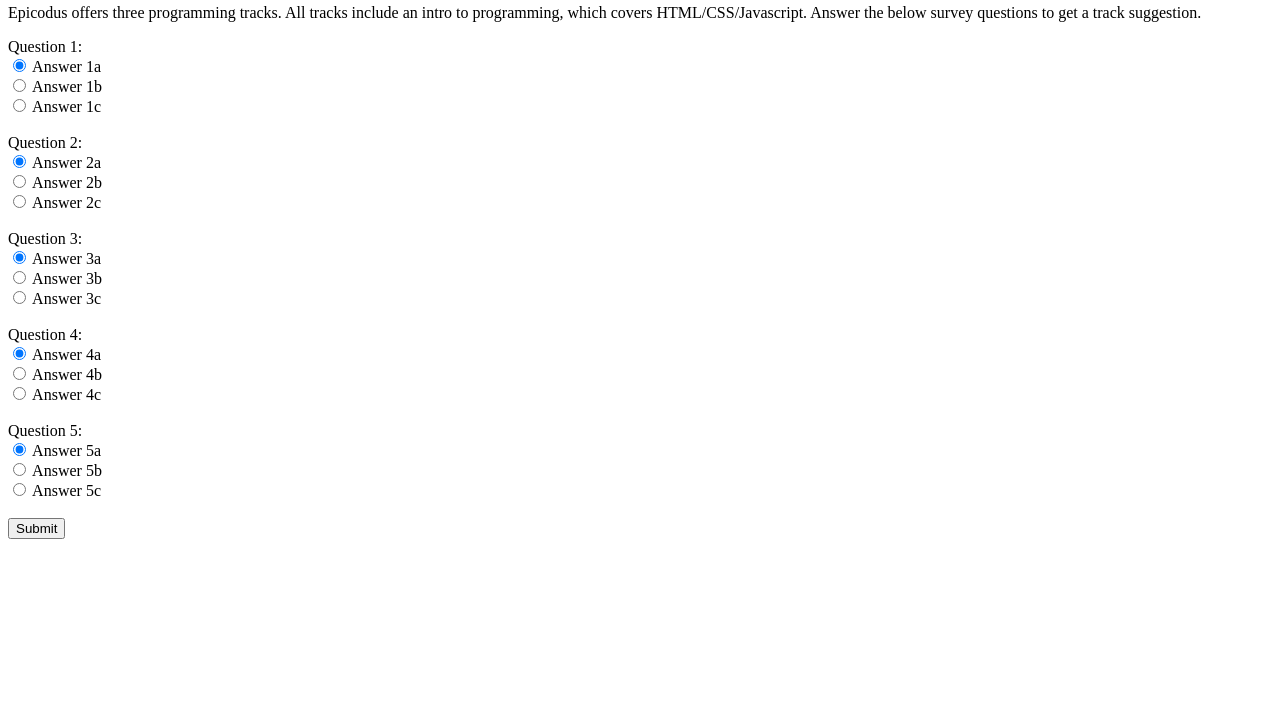
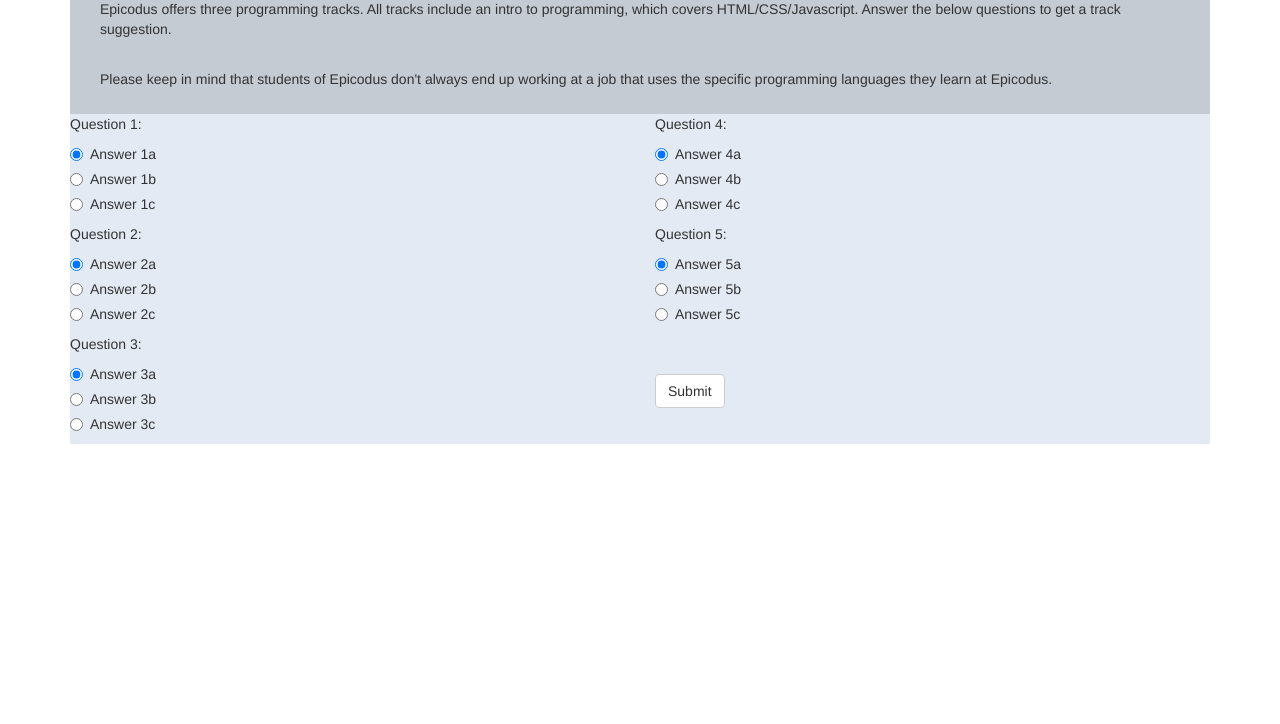
Before and after one commit to safiyc/Project-Week2_Track-Suggester, a plain HTML site: page index.html in a window 1280 px wide. Shown: the part 76-800 px from the top of the page. Drawn offline with nearby package versions, Linux system fonts and the light colour scheme.

Commit message:
add rows to webpage, add jquery hide/show result, add css colors/padding/margin

```diff
--- a/css/styles.css
+++ b/css/styles.css
@@ -1,11 +1,32 @@
-#result-ruby {
+#result_ruby {
   display: none;
 }
 
-#result-java {
+#result_java {
   display: none;
 }
 
-#result-csharp {
+#result_csharp {
   display: none;
 }
+
+.content_top {
+  background-color: rgb(196, 203, 211);
+}
+
+h1 {
+  text-align: center;
+}
+
+#paragraph_top {
+  padding: 5px 30px 20px 30px;
+}
+
+#paragraph_top2 {
+  padding: 0px 30px 25px 30px;
+}
+
+.content_bottom {
+  background-color: rgb(227, 234, 244);
+  margin-top: -10px;
+}
--- a/index.html
+++ b/index.html
@@ -1,7 +1,7 @@
 <!DOCTYPE html>
 <html>
   <head>
-    <link rel="stylesheet" href="css/bootstrap-theme.css" type="text/css">
+    <link rel="stylesheet" href="css/bootstrap.css" type="text/css">
     <link rel="stylesheet" href="css/styles.css" type="text/css">
     <script
       src="http://code.jquery.com/jquery-3.2.1.min.js"></script>
@@ -11,141 +11,146 @@
   </head>
   <body>
     <div class="container">
+      <div class="content_top">
         <h1>Get A Track Suggestion</h1>
-      <p>
-        Epicodus offers three programming tracks. All tracks include an    intro to programming, which covers HTML/CSS/Javascript. Answer the below survey questions to get a track suggestion.
-        <!-- ruby/rails, java/andriod, c#/.net -->
+        <p id="paragraph_top">
+          Epicodus offers three programming tracks. All tracks include an    intro to programming, which covers HTML/CSS/Javascript. Answer the below questions to get a track suggestion.
         </p>
-
+        <p id="paragraph_top2">
+          Please keep in mind that students  of Epicodus don't always end up working at a job that uses the specific programming languages they learn at Epicodus.
+        </p>
+      </div>
+      <div class="content_bottom">
         <form id="survey">
-
-        <div class="question1">
+          <div class="row">
+            <div class="col-sm-6 ">
+              <div id="question1">
                 Question 1:
                 <div class="radio">
                   <label>
-              <input type="radio" name="answer1" value="1a" checked>
+                    <input type="radio" name="answer1" value="1" checked>
                     Answer 1a
                   </label>
                 </div>
                 <div class="radio">
                   <label>
-              <input type="radio" name="answer1" value="1b">
+                    <input type="radio" name="answer1" value="2">
                     Answer 1b
                   </label>
                 </div>
                 <div class="radio">
                   <label>
-              <input type="radio" name="answer1" value="1c">
+                    <input type="radio" name="answer1" value="3">
                     Answer 1c
                   </label>
                 </div>
               </div>
-        <br />
-        <div class="question2">
+              <div id="question2">
                 Question 2:
                 <div class="radio">
                   <label>
-              <input type="radio" name="answer2" value="2a" checked>
+                    <input type="radio" name="answer2" value="1" checked>
                     Answer 2a
                   </label>
                 </div>
                 <div class="radio">
                   <label>
-              <input type="radio" name="answer2" value="2b">
+                    <input type="radio" name="answer2" value="2">
                     Answer 2b
                   </label>
                 </div>
                 <div class="radio">
                   <label>
-              <input type="radio" name="answer2" value="2c">
+                    <input type="radio" name="answer2" value="3">
                     Answer 2c
                   </label>
                 </div>
               </div>
-        <br />
-        <div class="question3">
+              <div id="question3">
                 Question 3:
                 <div class="radio">
                   <label>
-              <input type="radio" name="answer3" value="3a" checked>
+                    <input type="radio" name="answer3" value="1" checked>
                     Answer 3a
                   </label>
                 </div>
                 <div class="radio">
                   <label>
-              <input type="radio" name="answer3" value="3b">
+                    <input type="radio" name="answer3" value="2">
                     Answer 3b
                   </label>
                 </div>
                 <div class="radio">
                   <label>
-              <input type="radio" name="answer3" value="3c">
+                    <input type="radio" name="answer3" value="3">
                     Answer 3c
                   </label>
                 </div>
               </div>
-        <br />
-        <div class="question1">
+            </div>
+          <div class="row">
+            <div class="col-sm-6">
+              <div id="question4">
                 Question 4:
                 <div class="radio">
                   <label>
-              <input type="radio" name="answer4" value="4a" checked>
+                    <input type="radio" name="answer4" value="1" checked>
                     Answer 4a
                   </label>
                 </div>
                 <div class="radio">
                   <label>
-              <input type="radio" name="answer4" value="4b">
+                    <input type="radio" name="answer4" value="2">
                     Answer 4b
                   </label>
                 </div>
                 <div class="radio">
                   <label>
-              <input type="radio" name="answer4" value="4c">
+                    <input type="radio" name="answer4" value="3">
                     Answer 4c
                   </label>
                 </div>
               </div>
-        <br />
-        <div class="question5">
+              <div id="question5">
                 Question 5:
                 <div class="radio">
                   <label>
-              <input type="radio" name="answer5" value="5a" checked>
+                    <input type="radio" name="answer5" value="1" checked>
                     Answer 5a
                   </label>
                 </div>
                 <div class="radio">
                   <label>
-              <input type="radio" name="answer5" value="5b">
+                    <input type="radio" name="answer5" value="2">
                     Answer 5b
                   </label>
                 </div>
                 <div class="radio">
                   <label>
-              <input type="radio" name="answer5" value="5c">
+                    <input type="radio" name="answer5" value="3">
                     Answer 5c
                   </label>
                 </div>
               </div>
               <br />
-
-        <button type="submit" class="btn">Submit</button>
-
+              <br />
+              <button type="submit" class="btn btn-default">Submit</button>
+            </div>
+          </div>
         </form>
 
-      <div id="result-ruby">
+        <div id="result_ruby">
           Ruby might be the track for you.
         </div>
 
-      <div id="result-java">
+        <div id="result_java">
           Java might be the track for you.
         </div>
 
-      <div id="result-csharp">
+        <div id="result_csharp">
           C# might be the track for you.
         </div>
-
+      </div>
     </div>
   </body>
 </html>
--- a/js/scripts.js
+++ b/js/scripts.js
@@ -1,16 +1,23 @@
 $(document).ready(function() {
   $("#survey").submit(function(event) {
-    even.prevenDefault();
-  var answer1 = $("input:radio[name=answer1]:checked").val();
-  var answer2 = $("input:radio[name=answer2]:checked").val();
-  var answer3 = $("input:radio[name=answer3]:checked").val();
-  var answer4 = $("input:radio[name=answer4]:checked").val();
-  var answer4 = $("input:radio[name=answer5]:checked").val();
+    event.preventDefault();
+    $("#result_ruby, #result_java, #result_csharp").hide();
+    var answer1 = parseInt($("input:radio[name=answer1]:checked").val());
+    var answer2 = parseInt($("input:radio[name=answer2]:checked").val());
+    var answer3 = parseInt($("input:radio[name=answer3]:checked").val());
+    var answer4 = parseInt($("input:radio[name=answer4]:checked").val());
+    var answer5 = parseInt($("input:radio[name=answer5]:checked").val());
 
-  var result = answer1 + answer2 + answer3 + answer4 + answer5;
+    var result = answer1 + answer2 + answer3 + answer4 + answer5;
 
-    if (result <= 5) {
-      $("#")
+    if (result >= 8 && result <= 10) {
+      $("#result_java").show();
+    }
+    else if (result >= 11) {
+      $("#result_csharp").show();
+    }
+    else {
+      $("#result_ruby").show();
     }
   });
 });
```
Lines whose indentation alone changed are shown as unchanged.
